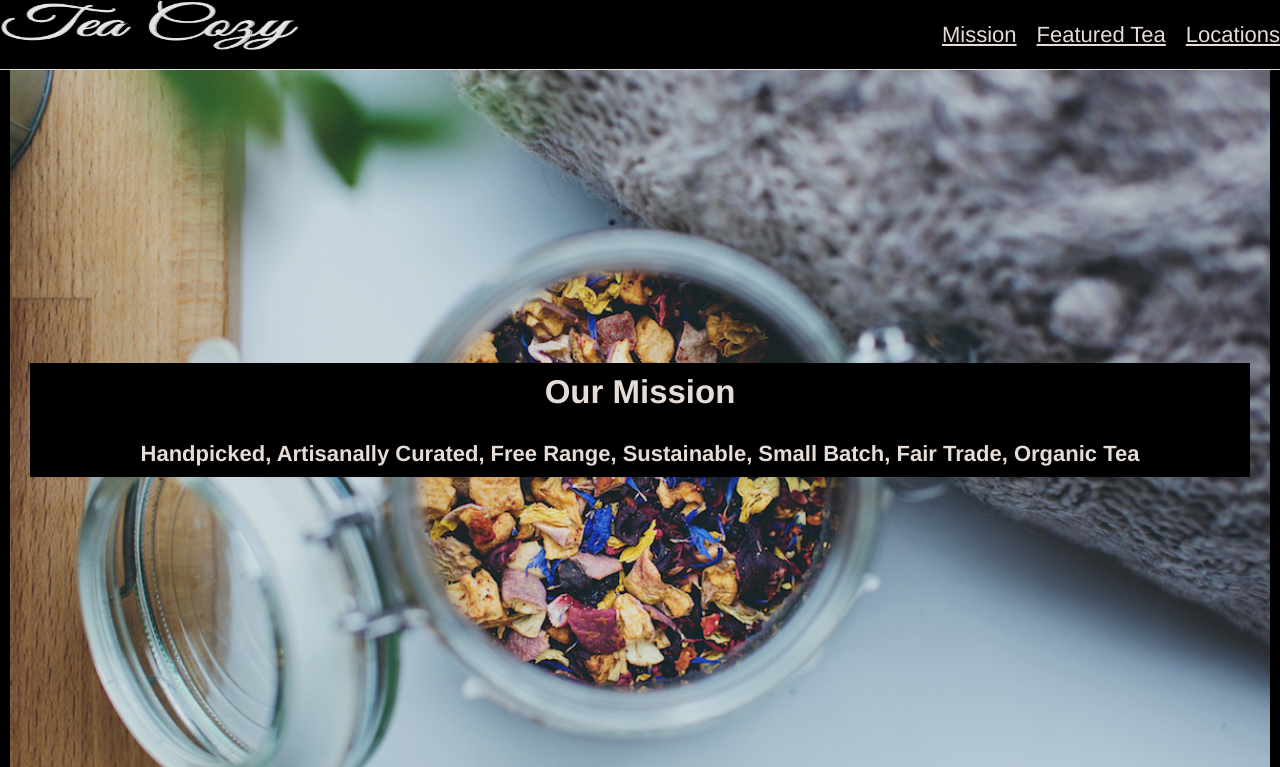
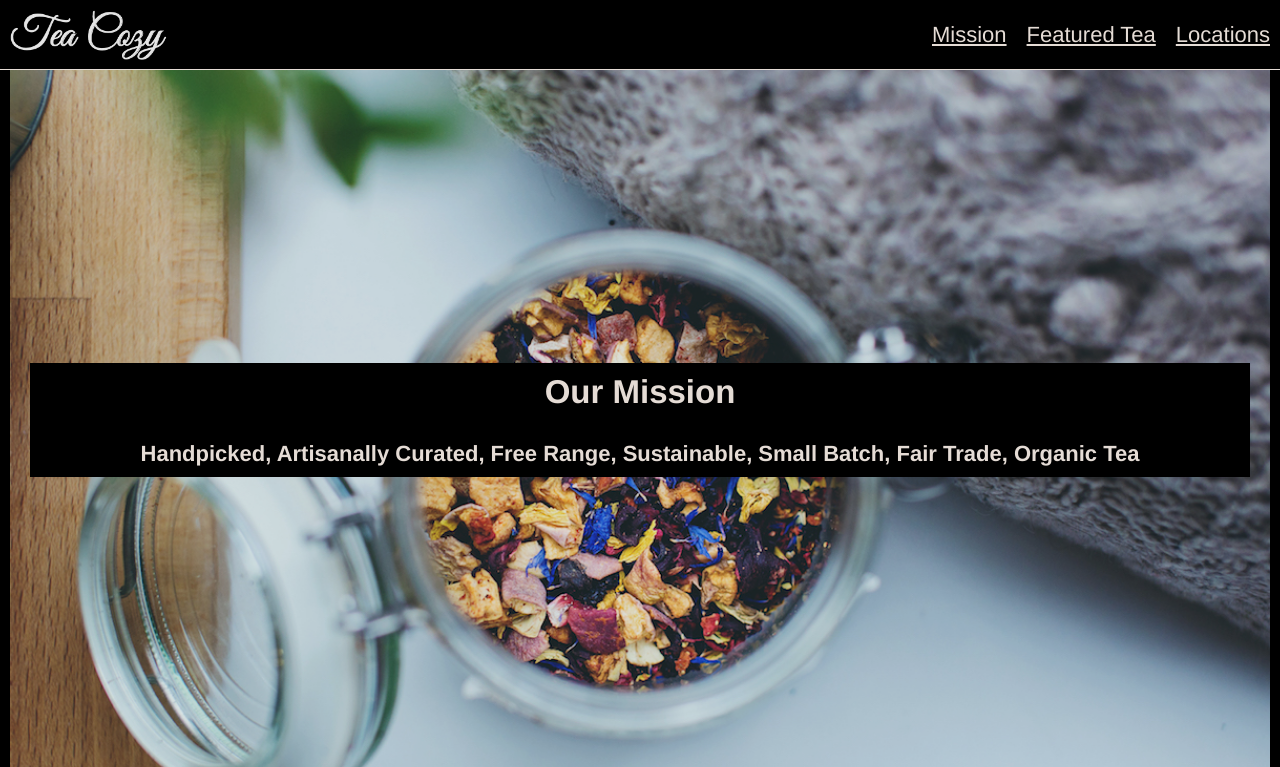
Before and after one commit to dlutrick/teaCozy, a plain HTML site: page index.html in a window 1280 px wide. Shown: the top 767 px of the page. Drawn offline with Linux system fonts and the light colour scheme.

Commit message:
corrected the positioning on the navbar

```diff
--- a/styles.css
+++ b/styles.css
@@ -32,7 +32,10 @@ body {
 
 .navbar__logo {
   height: 50px;
-  align-items: center;
+  width: auto;
+  display: flex;
+  align-self: center;
+  margin-left: 10px;
 }
 
 .navbar__links {
@@ -40,6 +43,7 @@ body {
   list-style-type: none;
   gap: 20px;
   align-items: center;
+  margin-right: 10px;
 }
 
 .navbar__links li {
```
